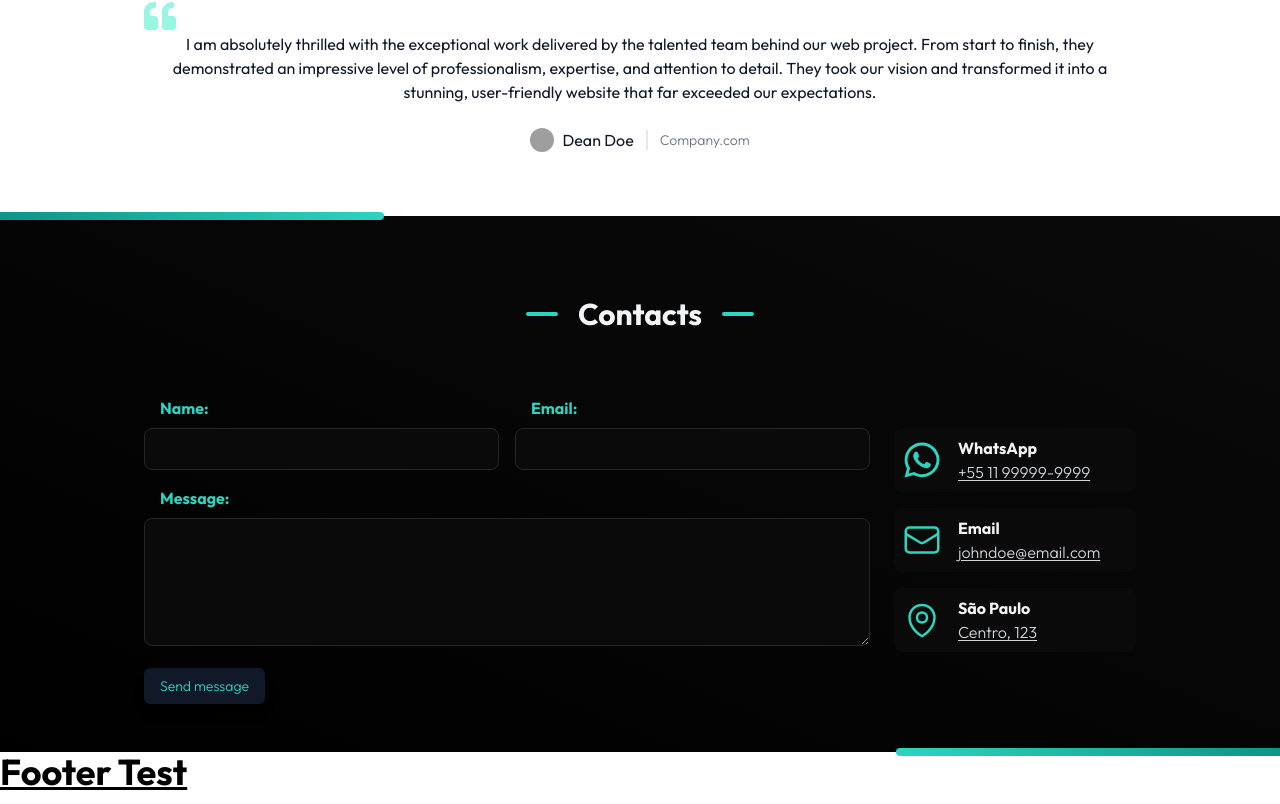
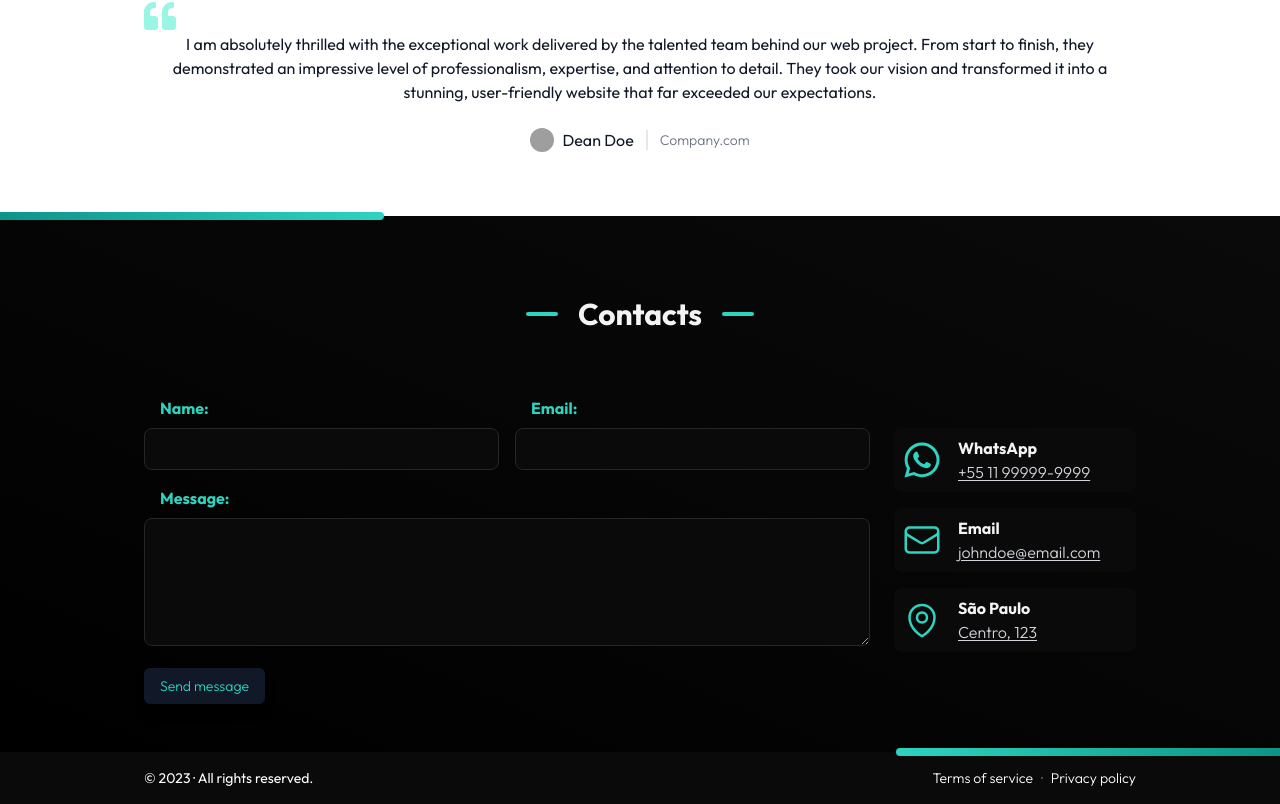
Before and after one commit to rpittezr/riviera-portfolio, a React (Vite) app in the folder app/: page / in a window 1280 px wide. Shown: the part 2900-3704 px from the top of the page. Built offline with nearby package versions, Linux system fonts and the light colour scheme; grey boxes are pictures that could not be loaded.

Commit message:
feat: Footer section

```diff
--- a/app/src/components/Footer.tsx
+++ b/app/src/components/Footer.tsx
@@ -1,7 +1,24 @@
 export function Footer() {
   return (
-    <>
-      <h2 className="underline font-bold text-4xl">Footer Test</h2>
-    </>
+    <footer className="bg-neutral-950 text-white">
+      <div className="container mx-auto flex items-center justify-between flex-col md:flex-row max-w-5xl p-4 text-sm">
+        <p className="flex-grow">
+          &copy; {new Date().getFullYear()} &middot; All rights reserved.
+        </p>
+        <ul className="flex flex-nowrap gap-2 text-center">
+          <li>
+            <a href="#" className="link font-light">
+              Terms of service
+            </a>
+          </li>
+          <li className="text-gray-500">&middot;</li>
+          <li>
+            <a href="#" className="link font-light">
+              Privacy policy
+            </a>
+          </li>
+        </ul>
+      </div>
+    </footer>
   );
 }
```
